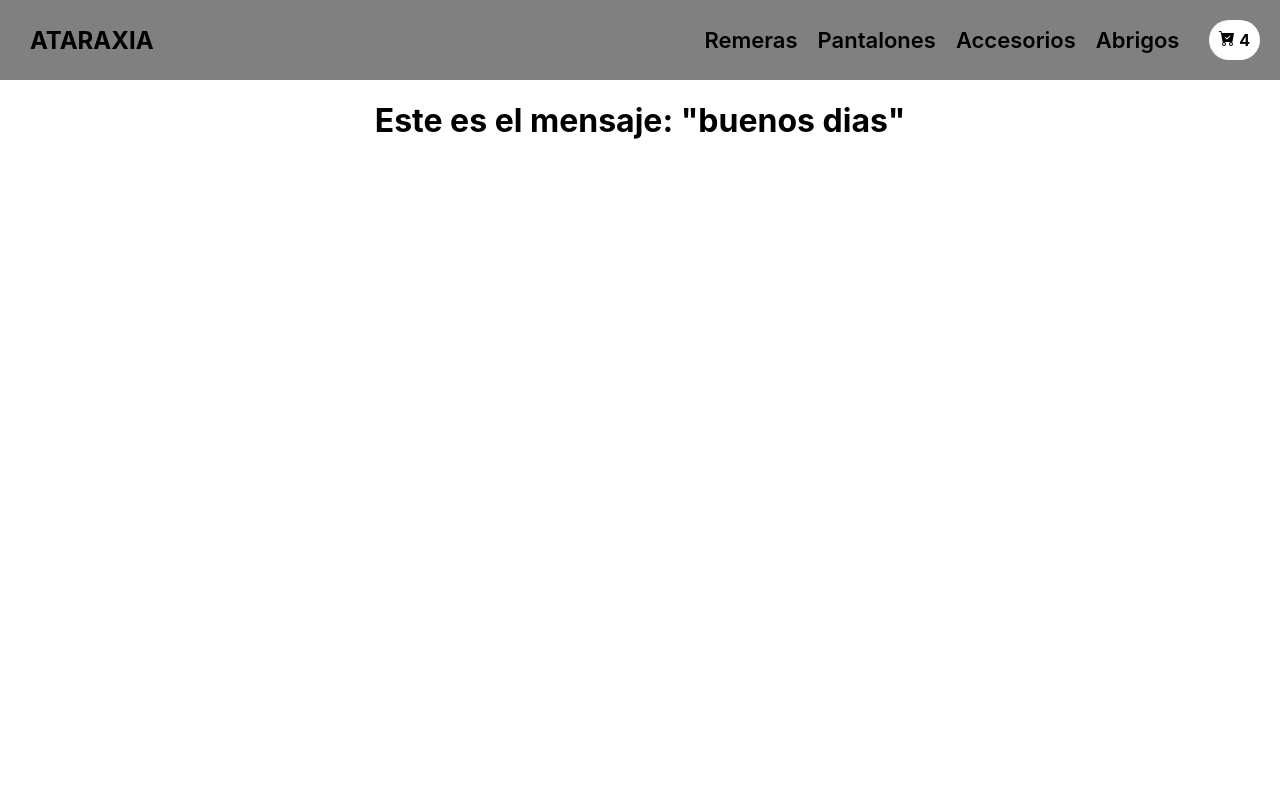
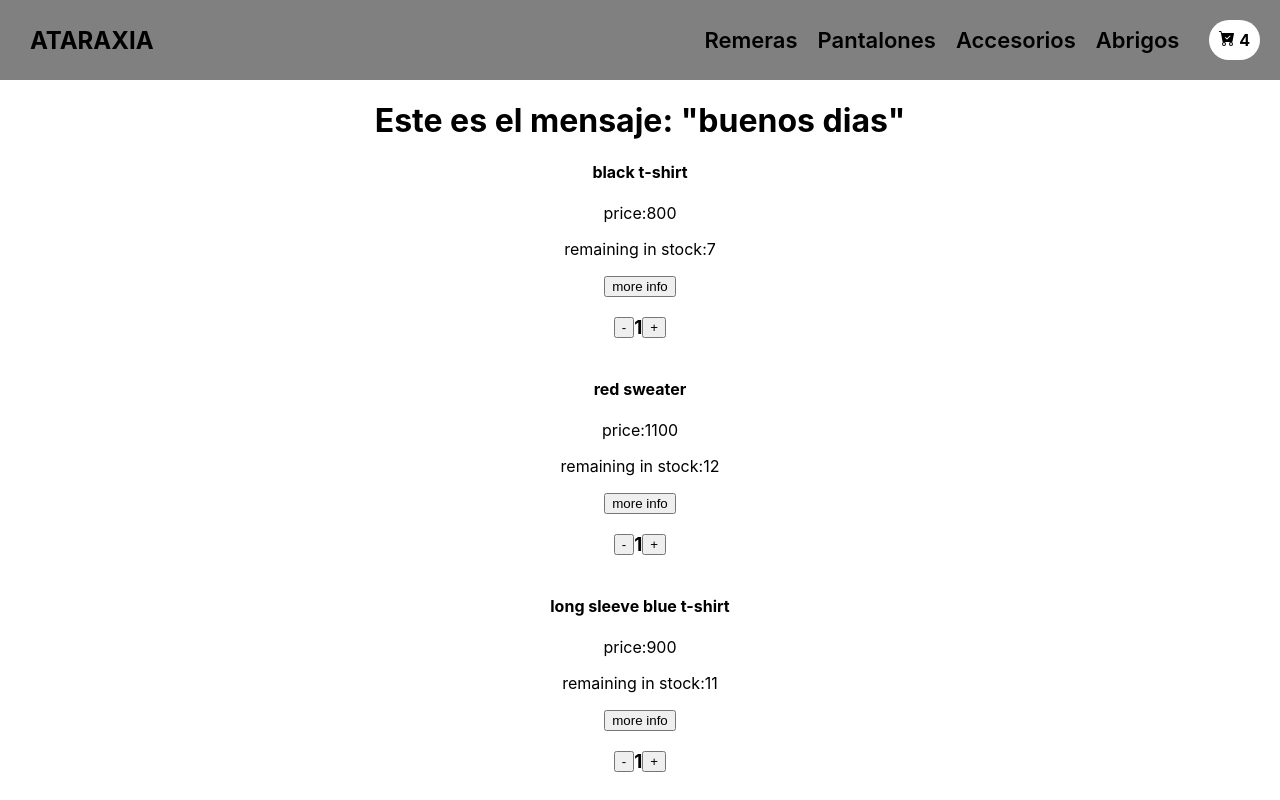
Before and after one commit to JoaquinBruhn/Coder-React, a React (Create React App) app: page / in a window 1280 px wide. Shown: the top 800 px of the page. Built offline with nearby package versions, Linux system fonts and the light colour scheme.

Commit message:
completed fourth challenge and half of the fifth

```diff
--- /dev/null
+++ b/src/components/asyncmock.js
@@ -0,0 +1,60 @@
+const data = [
+    {
+    productName:"black t-shirt",
+    productID:"top123",
+    category:"top",
+    price:800,
+    stock:7,
+    size:"M",
+    },
+    {
+    productName:"red sweater",
+    productID:"top456",
+    category:"top",
+    price:1100,
+    stock:12,
+    size:"s",
+    },
+    {
+    productName:"long sleeve blue t-shirt",
+    productID:"top789",
+    category:"top",
+    price:900,
+    stock:11,
+    size:"l",
+    },
+    {
+    productName:"black shorts",
+    productID:"pant741",
+    category:"pants",
+    price:600,
+    stock:14,
+    size:"s",
+    },
+    {
+    productName:"blue jeans",
+    productID:"pant852",
+    category:"pants",
+    price:1200,
+    stock:9,
+    size:"M",
+    },
+    {
+    productName:"white socks",
+    productID:"shoe159",
+    category:"shoes",
+    price:240,
+    stock:13,
+    size:"adjustable",
+    },
+    {
+    productName:"black sneakers",
+    productID:"shoe753",
+    category:"shoes",
+    price:1150,
+    stock:7,
+    size:"40",
+    },
+]
+
+export default data
--- /dev/null
+++ b/src/components/itemCount/itemCount.css
@@ -0,0 +1,5 @@
+.item-count{
+    display: flex;
+    justify-content: center;
+    align-items: center;
+}
--- /dev/null
+++ b/src/components/itemCount/itemCount.js
@@ -0,0 +1,14 @@
+
+import './itemCount.css'
+
+const ItemCount = ({count, onAdd, onSubtract, stock})=>{
+
+    return(
+    <div className='item-count'>
+        {count<=1? <button>-</button> :<button onClick={onSubtract}>-</button>}
+        <h3>{count}</h3>
+        {count>=stock? <button>+</button> :<button onClick={onAdd}>+</button>}
+    </div>)
+}
+
+export default ItemCount
--- /dev/null
+++ b/src/components/itemListContainer/itemList/item/item.js
@@ -0,0 +1,30 @@
+import { useState } from "react"
+import ItemCount from "../../../itemCount/itemCount"
+
+
+const Item = ({product})=>{
+
+    const[count, setCount]=useState(1)
+
+    const onAdd = ()=>{
+        setCount(count+1)
+    }
+
+    const onSubtract = ()=>{
+        setCount(count-1)
+    }
+
+    return(
+        <div className="item-card">
+            <h4>{product.productName}</h4>
+            <div>
+                <p>price:{product.price}</p>
+                <p>remaining in stock:{product.stock}</p>
+                <button>more info</button>
+            </div>
+            <ItemCount onAdd={onAdd} onSubtract={onSubtract} count={count} stock={product.stock} />
+        </div>
+    )
+}
+
+export default Item
--- /dev/null
+++ b/src/components/itemListContainer/itemList/itemList.js
@@ -0,0 +1,12 @@
+import Item from "./item/item"
+
+
+const ItemList =({productList})=>{
+    return(
+        <>
+        {productList.map((el)=><Item key={el.productID} product={el} />)}
+        </>
+    )
+}
+
+export default ItemList
--- a/src/components/itemListContainer/itemListContainer.jsx
+++ b/src/components/itemListContainer/itemListContainer.jsx
@@ -1,6 +1,15 @@
+import data from "../asyncmock"
+
+import "./itemListContainer.css"
+import ItemList from "./itemList/itemList"
+
 const ItemListContainer = ({mensaje})=>{
+
     return(
-        <h1>Este es el mensaje: "{mensaje}"</h1>
+        <>
+            <h1>Este es el mensaje: "{mensaje}"</h1>
+            <ItemList productList={data} />
+        </>
     )
 }
 
```
Also changed, not shown: src/components/itemListContainer/itemList/item/item.css (added), src/components/itemListContainer/itemList/itemList.css (added).
